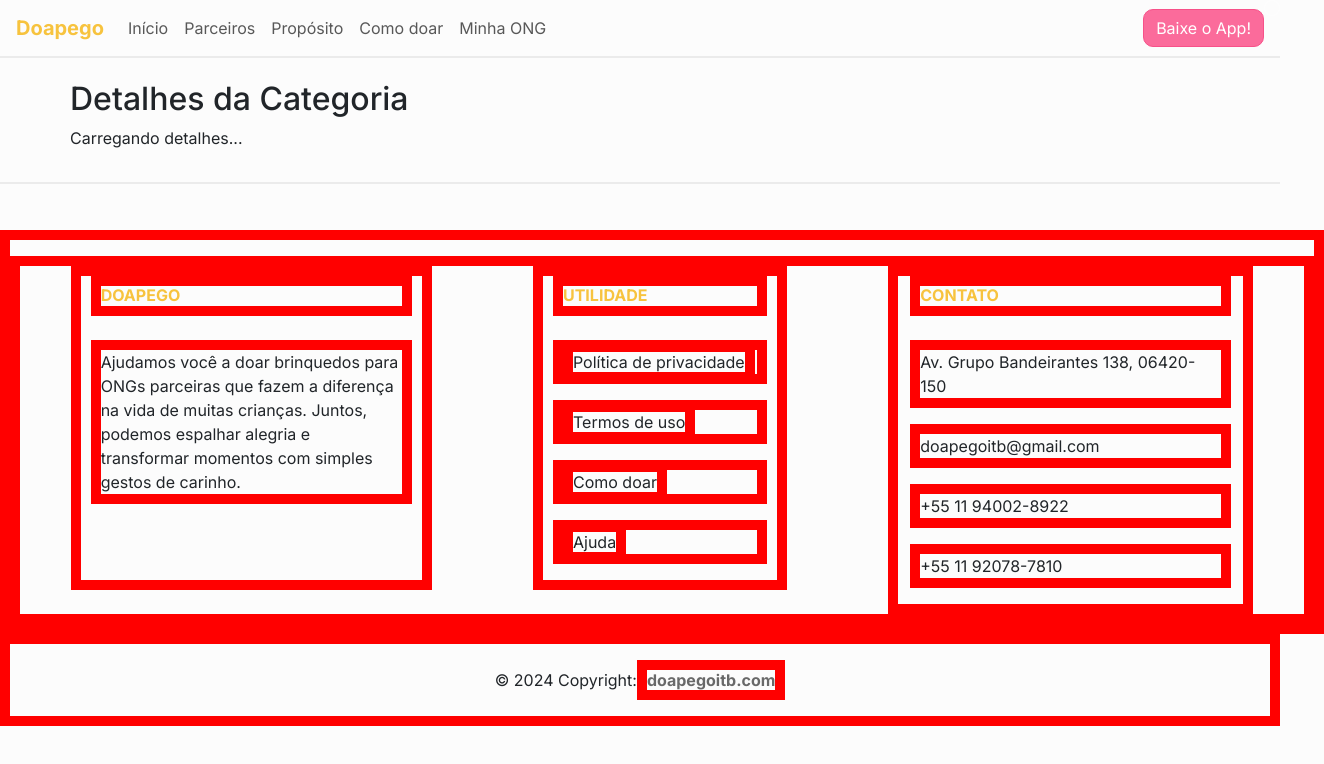
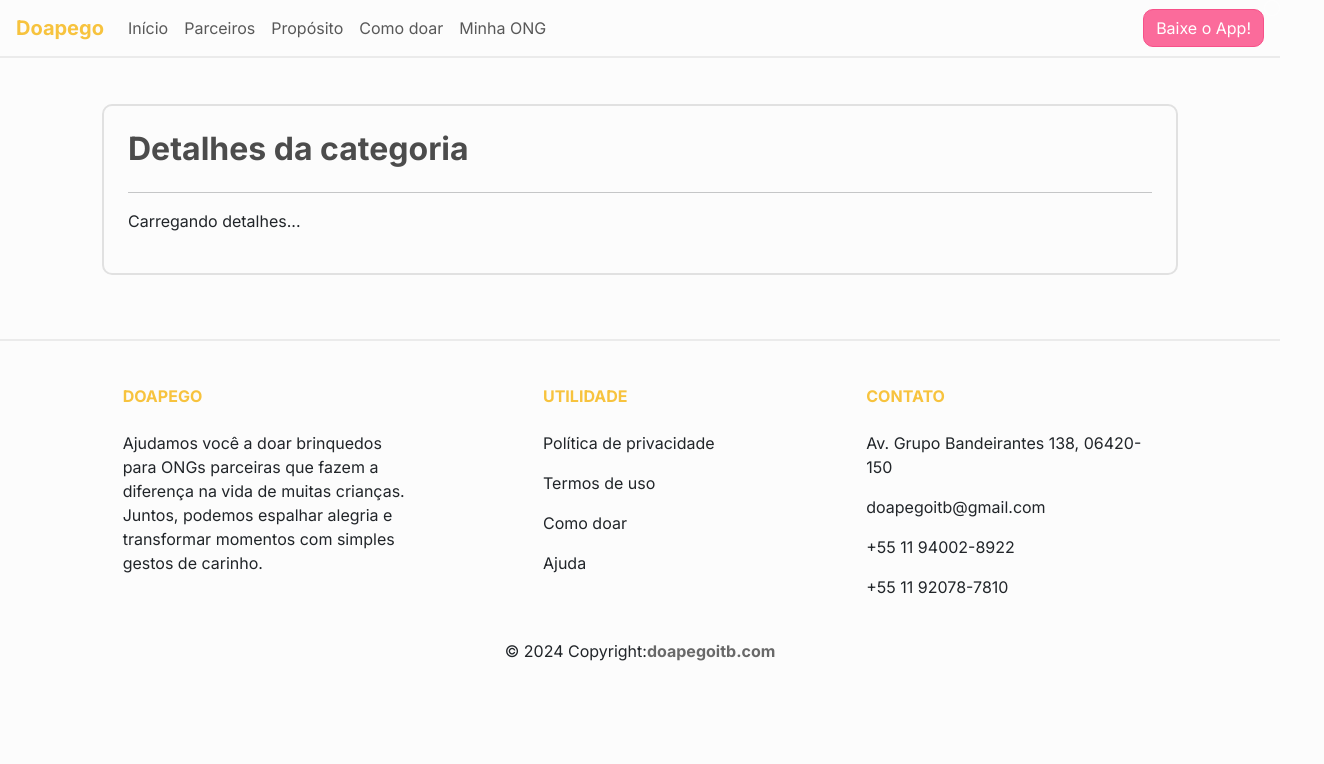
Before and after one commit to Camilazinha/doapego_tcc, a React (Create React App) app in the folder doapego-react/: page /categorias/detalhes/1 in a window 1280 px wide. Shown: the top 764 px of the page, 1324 px wide, since content can reach past the window. Built offline with nearby package versions, Linux system fonts and the light colour scheme; no server answers.

Commit message:
Detalhes categoria

```diff
--- a/doapego-react/src/components/CategoriasViews/DetailsCategoria.jsx
+++ b/doapego-react/src/components/CategoriasViews/DetailsCategoria.jsx
@@ -1,11 +1,12 @@
 import React, { useEffect, useState } from 'react';
 import axios from 'axios';
-import { useParams } from 'react-router-dom';
+import { useParams, Link, useNavigate } from 'react-router-dom';
 import '../../styles/views.css';
 
 const DetailsCategoria = () => {
   const { id } = useParams();
   const [categoria, setCategoria] = useState(null);
+  const navigate = useNavigate();
 
   useEffect(() => {
     const fetchCategoria = async () => {
@@ -20,26 +21,41 @@ const DetailsCategoria = () => {
   }, [id]);
 
   return (
-    <div className="container mt-4">
-      <h2>Detalhes da Categoria</h2>
-      {categoria ? (
-        <div>
-          <p><strong>Nome:</strong> {categoria.nome}</p>
-          <p><strong>Foto:</strong></p>
+    <div className="borda-view container-fluid my-5 p-4">
+      <p className='h2'>Detalhes da categoria</p>
+      <hr />
+
+      {categoria ? ( // Verifica se a categoria existe
+        <div className="d-flex align-items-center">
+          <div className="me-4"> {/* Margem à direita para separar a imagem do texto */}
             {categoria.foto ? (
               <img
                 src={categoria.foto}
                 alt={`Foto de ${categoria.nome}`}
-              width="150"
-              height="150"
+                width="300"
+                height="300"
+                className='img-details'
                 style={{ objectFit: 'cover', borderRadius: '8px' }}
               />
             ) : (
               <p>Sem foto</p>
             )}
           </div>
+          <div className="d-flex align-self-start fake-input col">
+              <strong>Nome: </strong>  {categoria.nome}
+          </div>
+        </div>
       ) : (
         <p>Carregando detalhes...</p>
+      )}
+
+      {categoria && ( // Verifica se a categoria existe antes de renderizar os botões
+        <div className="mt-3 d-flex justify-content-start">
+          <Link to={`/categorias/editar/${categoria.id}`}>
+            <button className="btn btn-add">Editar</button>
+          </Link>
+          <button className="btn btn-voltar" onClick={() => navigate('/categorias')}>Voltar</button>
+        </div>
       )}
     </div>
   );
--- a/doapego-react/src/components/Footer.jsx
+++ b/doapego-react/src/components/Footer.jsx
@@ -6,7 +6,7 @@ import '../styles/layout.css';
 function Footer() {
   return (
     <footer className="bg-body-tertiary pt-3">
-      <div className="container-fluid text-center text-md-start mt-5">
+      <div className="container text-center text-md-start mt-5">
         <div className="row mt-3">
           <div className="col-md-3 col-lg-4 col-xl-3 mx-auto mb-4">
             <h6 className="text-uppercase fw-bold mb-4">Doapego</h6>
--- a/doapego-react/src/styles/layout.css
+++ b/doapego-react/src/styles/layout.css
@@ -98,17 +98,3 @@ header::after,
 .fw-bold{
   color: #F7C33E;
 }
-
-footer .container-fluid {
-  max-width: 100%;
-}
-
-footer * {
-  border: 10px solid red;
-}
-
-footer .col-md-3,
-footer .col-lg-2,
-footer .col-xl-2 {
-  padding: 0 10px;
-}
--- a/doapego-react/src/styles/views.css
+++ b/doapego-react/src/styles/views.css
@@ -10,7 +10,7 @@ tr{
   border: 2px solid #e1e1e1;
   border-radius: 10px;
   display: grid;
-  width: 100%;
+  width: 80vw;
   justify-self: center;
   margin: 0 auto;
   overflow: auto;
@@ -74,3 +74,15 @@ tr{
   box-shadow: none;
   outline: none;
 }
+
+.img-details{
+  padding: 10px;
+  border: 1px solid #e1e1e1;
+}
+
+.fake-input{
+  background-color: white;
+  padding: 6px 12px;
+  border: 1px solid #dee2e6;
+  border-radius: 0.375rem;
+}
```
Lines whose indentation alone changed are shown as unchanged.
